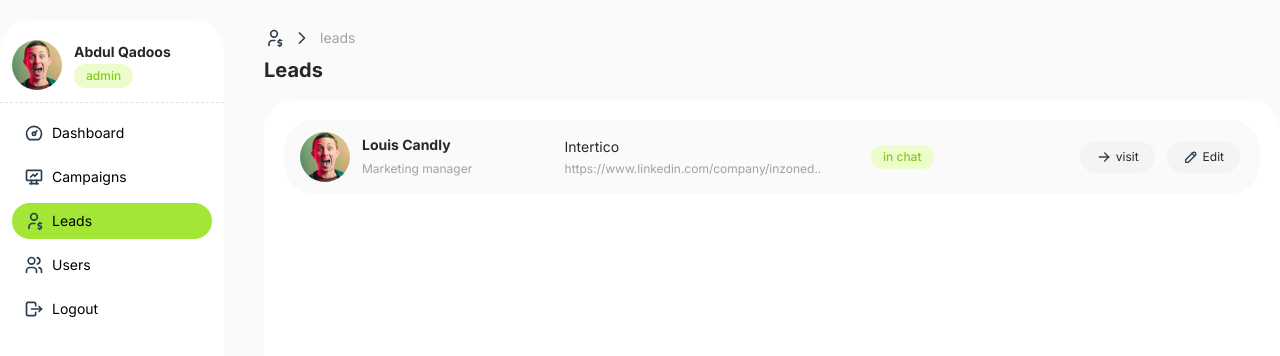
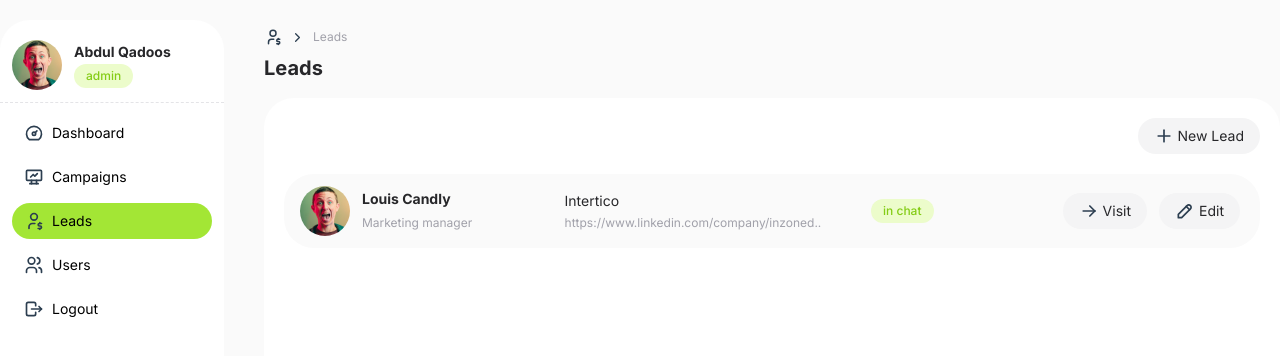
Before and after one commit to abdulqadoos-dev/campaign-frontend, a Next.js app: page /leads in a window 1280 px wide. Shown: the top 356 px of the page. Built offline with nearby package versions, Linux system fonts and the light colour scheme.

Commit message:
lead form

```diff
--- /dev/null
+++ b/app/(admin)/leads/form.tsx
@@ -0,0 +1,41 @@
+'use client'
+
+import Modal from "@ui/modal";
+import Input from "@ui/input";
+import Button from "@ui/button";
+import { useState } from "react";
+
+
+interface Props {
+
+  heading: string;
+  closeModal: any;
+  lead?: { name?: string, title?: string }
+
+}
+
+const heandelSubmit = (event: any) => {
+  event.preventDefault();
+}
+
+const Form: React.FC<Props> = ({ heading, lead, closeModal }) => {
+
+
+  const [form, setForm] = useState(lead);
+
+
+  console.log(form, 'check');
+  return (
+    <Modal heading={heading} closeModal={closeModal} >
+      <form onSubmit={heandelSubmit}>
+
+        <Input type="text" label="name" value={form?.name} onChange={(event: any) => setForm({ ...form, name: event?.target.value })} />
+        <Input type="text" label="title" value={form?.title} onChange={(event: any) => setForm({ ...form, title: event?.target.value })} />
+
+        <Button lable="save" className="w-32 py-3 my-3 self-end" active="true" onClick={() => console.log('save')} />
+      </form>
+    </Modal>
+  )
+}
+
+export default Form;
--- a/app/(admin)/leads/page.tsx
+++ b/app/(admin)/leads/page.tsx
@@ -4,36 +4,45 @@ import Image from 'next/image';
 import Link from 'next/link';
 
 import Tag from '@ui/tag';
-import Edit from "@ui/edit";
 import Button from "@ui/button";
 import Heading from "@ui/heading";
 
-import EditIcon from "@icons/edit.svg"
+import AddIcon from "@icons/add.svg";
+import EditIcon from "@icons/edit.svg";
 import RightIcon from "@icons/right.svg";
 import UserImage from '@images/person.jpeg';
 
+import Form from './form';
+import { useState } from 'react';
 
-const Leads: React.FC<{}> = () => {
+
+
+interface Props {
+  lead: {name: string, status: string}
+}
+
+const Leads: React.FC<Props> = ({lead}) => {
+
+  const [createLead, setCreateLead] = useState(false);
 
   return (
     <>
 
-
-      {/* <section className="header">
+      <section className="header mb-5">
         <div className="flex justify-between items-center">
           <div className="heading">
-            <Heading label="leads Statistics" className="text-lg" />
-            <span className="text-xs text-zinc-400">Over 500 leads</span>
+            {/* <Heading label="leads Statistics" className="text-lg" /> */}
+            {/* <span className="text-xs text-zinc-400">Over 500 leads</span> */}
           </div>
-          <Button lable="New Lead" icon={AddIcon} />
+          <Button lable="New Lead" icon={AddIcon} onClick={() => setCreateLead(!createLead)} />
         </div>
-      </section> */}
+      </section>
 
       <section className="filters">
 
       </section>
 
-
+      {createLead && <Form heading='Create Lead' closeModal={() => setCreateLead(false)} />}
 
       <div className="grid grid-cols-7 gap-4 items-center bg-zinc-50 pl-1 pr-5 rounded-large">
 
@@ -60,15 +69,12 @@ const Leads: React.FC<{}> = () => {
 
 
         <div className="flex justify-end items-center gap-3 col-span-2 ">
-          <Button lable="visit" icon={RightIcon} />
+          <Button lable="visit"  icon={RightIcon} />
           <Button lable="Edit" icon={EditIcon} />
         </div>
 
 
       </div>
-
-
-
 
     </>
   )
--- a/app/ui/breadcrumbs.tsx
+++ b/app/ui/breadcrumbs.tsx
@@ -16,8 +16,8 @@ const Breadcrumbs: React.FC<Props> = ({ label, icon }) => {
       <ol className="flex items-center space-x-2">
         <li>
           <div>
-            <Link href="/dashboard" className="text-zinc-400 hover:text-zinc-500">
-              <Image src={icon} alt="Dashboard Icon" width={20} height={20} />
+            <Link href={`/${label}`}  className="text-zinc-400 hover:text-zinc-500">
+              <Image src={icon} alt="Dashboard Icon" width={18} height={18} />
               <span className="sr-only">{label}</span>
             </Link>
           </div>
@@ -25,8 +25,8 @@ const Breadcrumbs: React.FC<Props> = ({ label, icon }) => {
 
         <li>
           <div className="flex items-center">
-            <Image src={ChevronRight} alt="Dashboard Icon" width={20} height={20} />
-            <Link href={`/${label}`} className="text-zinc-400 hover:text-zinc-500 ml-2 text-sm"> {label}</Link>
+            <Image src={ChevronRight} alt="Dashboard Icon" width={15} height={15} />
+            <Link href={`/${label}`} className="text-zinc-400 hover:text-zinc-500 ml-2 text-xs capitalize"> {label}</Link>
           </div>
         </li>
 
--- a/app/ui/button.tsx
+++ b/app/ui/button.tsx
@@ -4,14 +4,19 @@ import Image from "next/image";
 interface Props {
   lable: string;
   className?: string;
-  icon?: string
+  icon?: string;
+  onClick?: any;
+  active?: string;
 
 }
 
-const Button: React.FC<Props> = ({ lable, className, icon }) => {
+const Button: React.FC<Props> = ({ lable, className, icon, onClick, active }) => {
   return (
-    <button className={`rounded-full bg-zinc-100 text-zinc-800 hover:bg-lime-400 text-xs px-4 py-2 ${className} ${icon ? 'flex gap-1' : ''}`}>
-      {icon && <Image src={icon} width={16} height={16} alt="button icon" />}
+    <button
+      className={`rounded-full  text-zinc-800 hover:bg-lime-400 capitalize text-sm py-2 px-4  ${active ? "bg-lime-400" : "bg-zinc-100"} ${className}  ${icon ? 'flex gap-1' : ''}`}
+      onClick={onClick}
+    >
+      {icon && <Image src={icon} width={0} height={20} alt="button icon" />}
       {lable}
     </button>
   )
--- /dev/null
+++ b/app/ui/icon.tsx
@@ -0,0 +1,19 @@
+'use client'
+
+import Image from 'next/image';
+
+interface Props {
+  icon: string;
+  className?: string;
+  onClick?: any;
+}
+
+const Icon: React.FC<Props> = ({ className, icon, onClick }) => {
+  return <Image
+    className={`inline-block font-medium bg-zinc-100 p-1  cursor-pointer rounded-full ${className} `}
+    src={icon} alt="svg" width={24} height={20}
+    onClick={onClick}
+  />
+}
+
+export default Icon;
--- /dev/null
+++ b/app/ui/input.tsx
@@ -0,0 +1,26 @@
+
+
+interface Props {
+  label?: string;
+  type: string;
+  value?: string | number;
+  placeholder?: string;
+  onChange?: any;
+}
+
+const Input: React.FC<Props> = ({ type, placeholder, label, value, onChange }) => {
+  return (
+    <div className="my-3">
+      {label && <label className="text-sm ml-4 mb-4 capitalize text-zinc-800">{label}</label>}
+      <input
+        type={type}
+        onChange={onChange}
+        className="w-full bg-zinc-100 rounded-full py-3 px-4 text-sm placeholder:text-zinc-400 placeholder:text-xs focus:outline-none"
+        placeholder={placeholder}
+        value={value}
+      />
+    </div>
+  )
+}
+
+export default Input
--- /dev/null
+++ b/app/ui/modal.tsx
@@ -0,0 +1,28 @@
+import Heading from "@ui/heading";
+import Icon from "@ui/icon";
+
+import CloseIcon from "@icons/close.svg";
+
+interface Props {
+
+  children?: React.ReactNode;
+  heading: string;
+  closeModal: any;
+}
+
+
+const Modal: React.FC<Props> = ({ children, heading, closeModal }) => {
+  return (
+    <section className="h-screen flex items-center justify-end w-screen bg-lime-950 bg-opacity-10 absolute top-0 left-0 ">
+      <div className=" bg-white p-5 w-1/3 round h-screen shadow-lg relative">
+        <div className="absolute top-3 right-3 ">
+          <Icon icon={CloseIcon} onClick={closeModal} />
+        </div>
+        <Heading label={heading} className="text-2xl text-center my-4 " />
+        <section> {children} </section>
+      </div>
+    </section>
+  )
+}
+
+export default Modal;
--- a/app/ui/sidebar.tsx
+++ b/app/ui/sidebar.tsx
@@ -31,7 +31,7 @@ const Sidebar: React.FC<{}> = () => {
       </div>
 
       <nav className="flex flex-col  gap-2  border-t border-dashed  border-zinc-200 p-3">
-        <Link href="/dashboard" className={`flex gap-2 text-sm items-center py-2  px-3 rounded-full hover:bg-lime-400 ${pathname === '/dashboard' ? 'bg-lime-400' : ''}`}>
+        <Link href="/dashboard" className={`flex gap-2 text-sm items-center py-2 px-3 rounded-full hover:bg-lime-400 ${pathname === '/dashboard' ? 'bg-lime-400' : ''}`}>
           <Image src={Dashboard} alt="Dashboard icon" width={0} height={20} />
           <span> Dashboard </span>
         </Link>
--- /dev/null
+++ b/app/ui/subheading.tsx
@@ -0,0 +1,10 @@
+interface Props {
+  label: string;
+  className?: string;
+}
+
+const SubHeading: React.FC<Props> = ({ label, className }) => {
+  return <h5 className={` text-xs text-zinc-400 ${className}`}>{label}</h5>
+}
+
+export default SubHeading;
```
Also changed, not shown: public/icons/close.svg (added).
